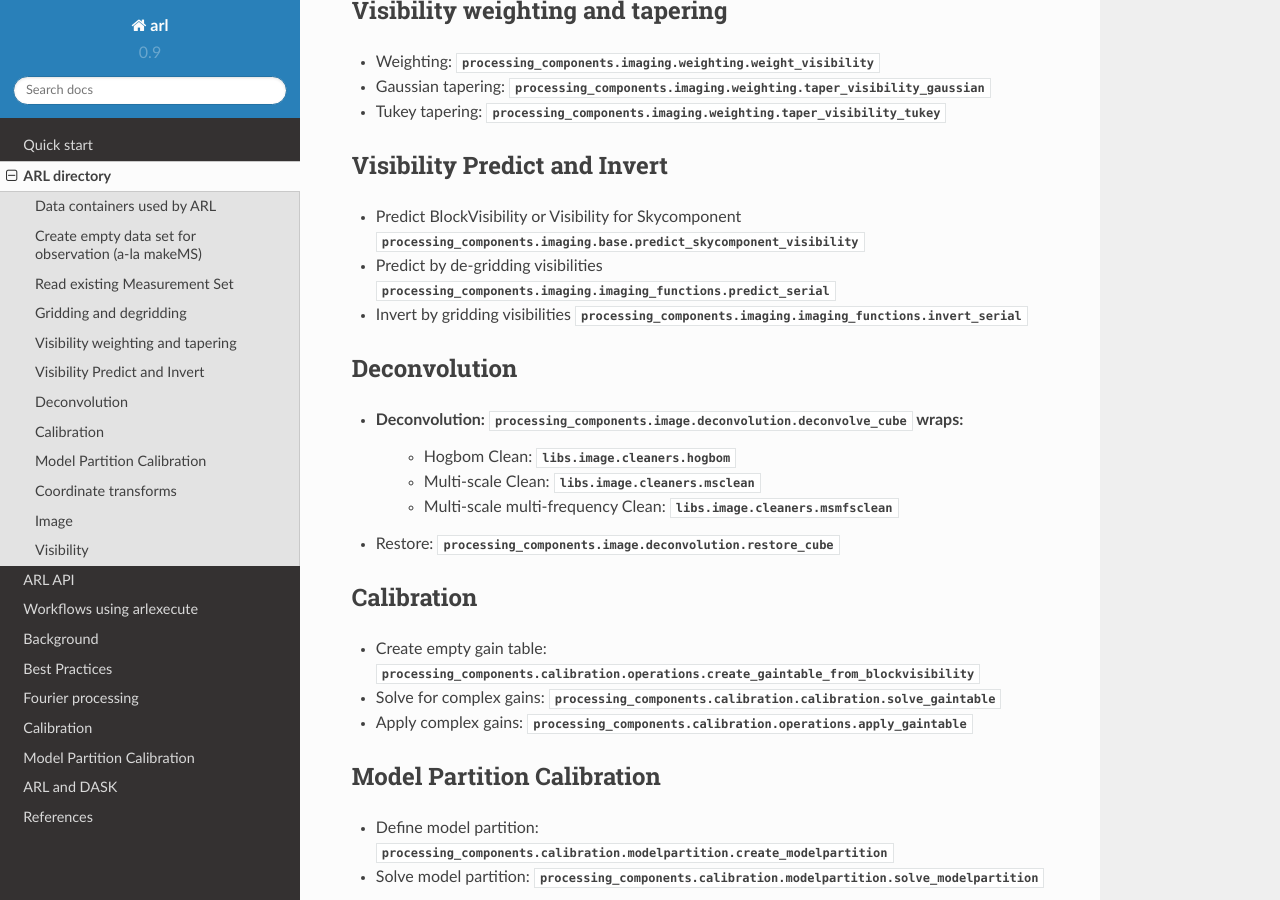
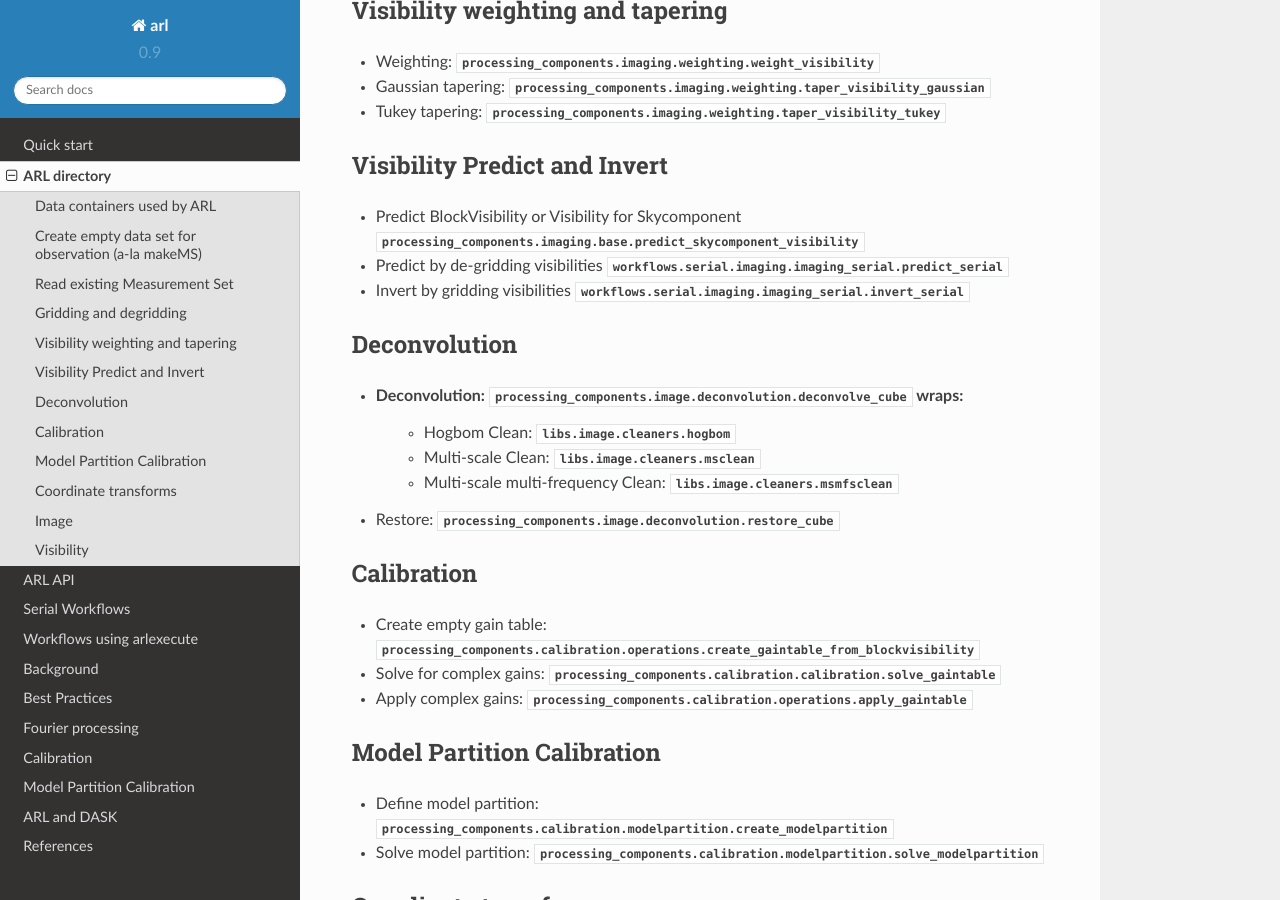
Before and after one commit to ska-telescope/ska-sdp-func-python, a Sphinx documentation site: the page built from docs/ARL_directory.rst, in a window 1280 px wide and 900 px high, scrolled down 1173 px. Built offline with Sphinx 7.4.7 and the Read the Docs theme 2.0.0, drawn with Linux system fonts in a browser that asks for light colours; pages that are not in the unit, such as notebooks, are missing from menus.

Commit message:
Rename notebooks appropriately.

```diff
--- a/docs/ARL_directory.rst
+++ b/docs/ARL_directory.rst
@@ -52,8 +52,8 @@ Visibility Predict and Invert
 =============================
 
 * Predict BlockVisibility or Visibility for Skycomponent :py:mod:`processing_components.imaging.base.predict_skycomponent_visibility`
-* Predict by de-gridding visibilities :py:mod:`processing_components.imaging.imaging_functions.predict_serial`
-* Invert by gridding visibilities :py:mod:`processing_components.imaging.imaging_functions.invert_serial`
+* Predict by de-gridding visibilities :py:mod:`workflows.serial.imaging.imaging_serial.predict_serial`
+* Invert by gridding visibilities :py:mod:`workflows.serial.imaging.imaging_serial.invert_serial`
 
 Deconvolution
 =============
--- a/docs/ARL_quickstart.rst
+++ b/docs/ARL_quickstart.rst
@@ -44,10 +44,10 @@ See the jupyter note books below:
 .. toctree::
    :maxdepth: 3
 
-   workflows/imaging.rst
-   workflows/imaging-fits.rst
-   workflows/imaging-wterm.rst
-   workflows/rcal.rst
+   workflows/imaging_serial.rst
+   workflows/imaging-fits_serial.rst
+   workflows/imaging-wterm_serial.rst
+   workflows/rcal_serial.rst
    workflows/simple-dask_arlexecute.rst
    workflows/modelpartition_arlexecute.rst
    workflows/imaging-pipelines_arlexecute.rst
--- a/docs/index.rst
+++ b/docs/index.rst
@@ -21,6 +21,7 @@ For clarity, not all connections are shown in this diagram.
    ARL_quickstart
    ARL_directory
    ARL_API
+   ARL_directory_serial_workflows
    ARL_directory_arlexecute_workflows
 
 Reference material:
```
Also changed, not shown: docs/ARL_directory_serial_workflows.rst (added, +20 -0 lines).
